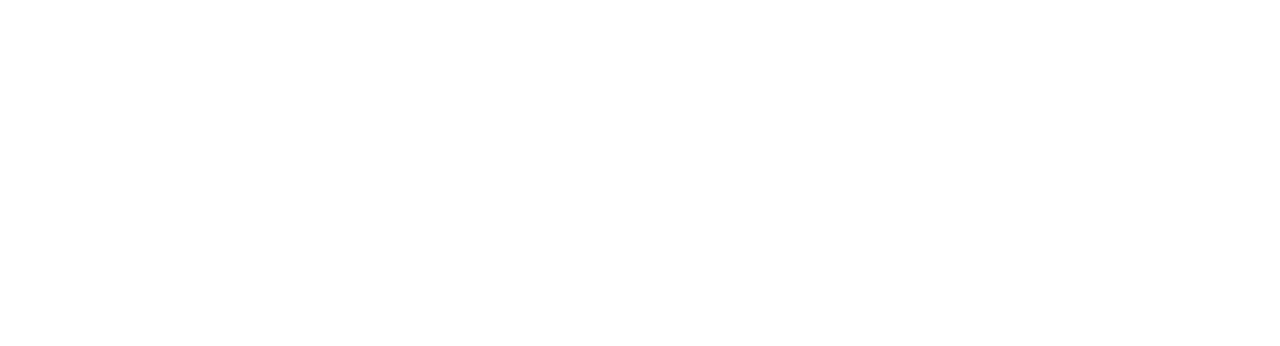
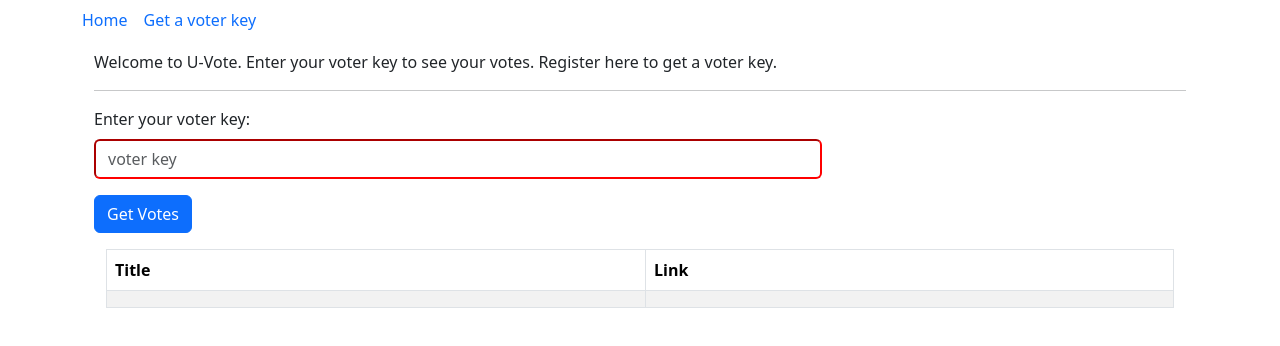
Before and after one commit to bbonnet18/uv-vote, a React (Create React App) app in the folder uv-vote/: page /home in a window 1280 px wide. Before the commit this address had no page. Shown: the top 346 px of the page. Built offline with nearby package versions, Linux system fonts and the light colour scheme.

Commit message:
working on the nav bar

```diff
--- a/uv-vote/src/App.js
+++ b/uv-vote/src/App.js
@@ -1,17 +1,20 @@
 import './App.css';
 import Home from './Home';
 import Register from './Register';
-import Verify from './Verify';
 import Confirm from './Confirm';
-import { BrowserRouter, Routes, Route } from "react-router-dom";
+import Navbar from './Navbar';
+import { Container } from 'react-bootstrap';
+import { BrowserRouter, Routes, Route, NavLink } from "react-router-dom";
 
 
 export default function App() {
 
   return (
+    <Container>
+    <Navbar></Navbar>
     <BrowserRouter>
       <Routes>
-        <Route path="/" element={<Home />}>
+        <Route path="/home" element={<Home />}>
           <Route index element={<Home />} />
         </Route>
         <Route path="/getkey" element={<Register />} />
@@ -19,6 +22,7 @@
       </Routes>
     </BrowserRouter>
 
+    </Container>
   );
 }
 
--- a/uv-vote/src/Home.js
+++ b/uv-vote/src/Home.js
@@ -1,9 +1,8 @@
 import './App.css';
 import { useState } from 'react';
 import axios from "axios";
-import {Accordion, Form, Col, Row, Button, Container, OverlayTrigger, Popover, Spinner } from "react-bootstrap";
+import { Nav, Form, Col, Row, Button, Container, OverlayTrigger, Popover, Spinner } from "react-bootstrap";
 import VoteList from './VoteList';
-import { NavLink } from 'react-router-dom';
 import config from './config';
 
 function Home() {
@@ -52,11 +51,7 @@
 
 return(
 <Container className='mt-2'>
-    <nav>
-    <NavLink to="/getkey">Get a voter key</NavLink> | <OverlayTrigger trigger="click" placement="bottom" overlay={popover}>
-        <Button ><img src="key.svg" alt="key" width="30" height="30"></img></Button>
-    </OverlayTrigger>
-    </nav>
+
     <p>Welcome to U-Vote. Enter your voter key to see your votes. Register here to get a voter key.</p>
 <hr></hr>
 
--- /dev/null
+++ b/uv-vote/src/Navbar.js
@@ -0,0 +1,28 @@
+import './App.css';
+import { Nav } from 'react-bootstrap';
+import { NavLink } from 'react-router-dom';
+import {useState,useEffect} from "react";
+
+export default function Navbar() {
+
+    const [key, setKey] = useState('/home');
+    useEffect(()=>{
+        console.log('key: ',key);
+    },[key])
+
+  return (
+    <Nav variant='underline' activeKey={key}
+    onSelect={(selectedKey) => {
+        setKey(selectedKey);
+        console.log('selected key: ',selectedKey)
+        console.log('activeKey: ',key)
+    }}>
+         <Nav.Item>
+            <Nav.Link eventKey="home" href="/home">Home</Nav.Link>
+        </Nav.Item>
+        <Nav.Item >
+            <Nav.Link eventKey="getkey"  href="/getkey">Get a voter key</Nav.Link>
+        </Nav.Item>
+    </Nav>
+  );
+}
--- a/uv-vote/src/Register.js
+++ b/uv-vote/src/Register.js
@@ -70,9 +70,6 @@
     <Container>
         {loading ? (<Spinner></Spinner>):(
           <>
-             <nav>
-                <NavLink to="/">Home</NavLink>
-            </nav>
               <h2>Register for a U-Vote Key <a href="#keyInfo"><img src="info-circle.svg" className='key-info-img' alt="info about keys"></img></a></h2>
 
     <hr></hr>
```
Also changed, not shown: uv-vote/src/U-Vote-banner.png (added), 1 other file (tests, documents, lock files or other folders).
